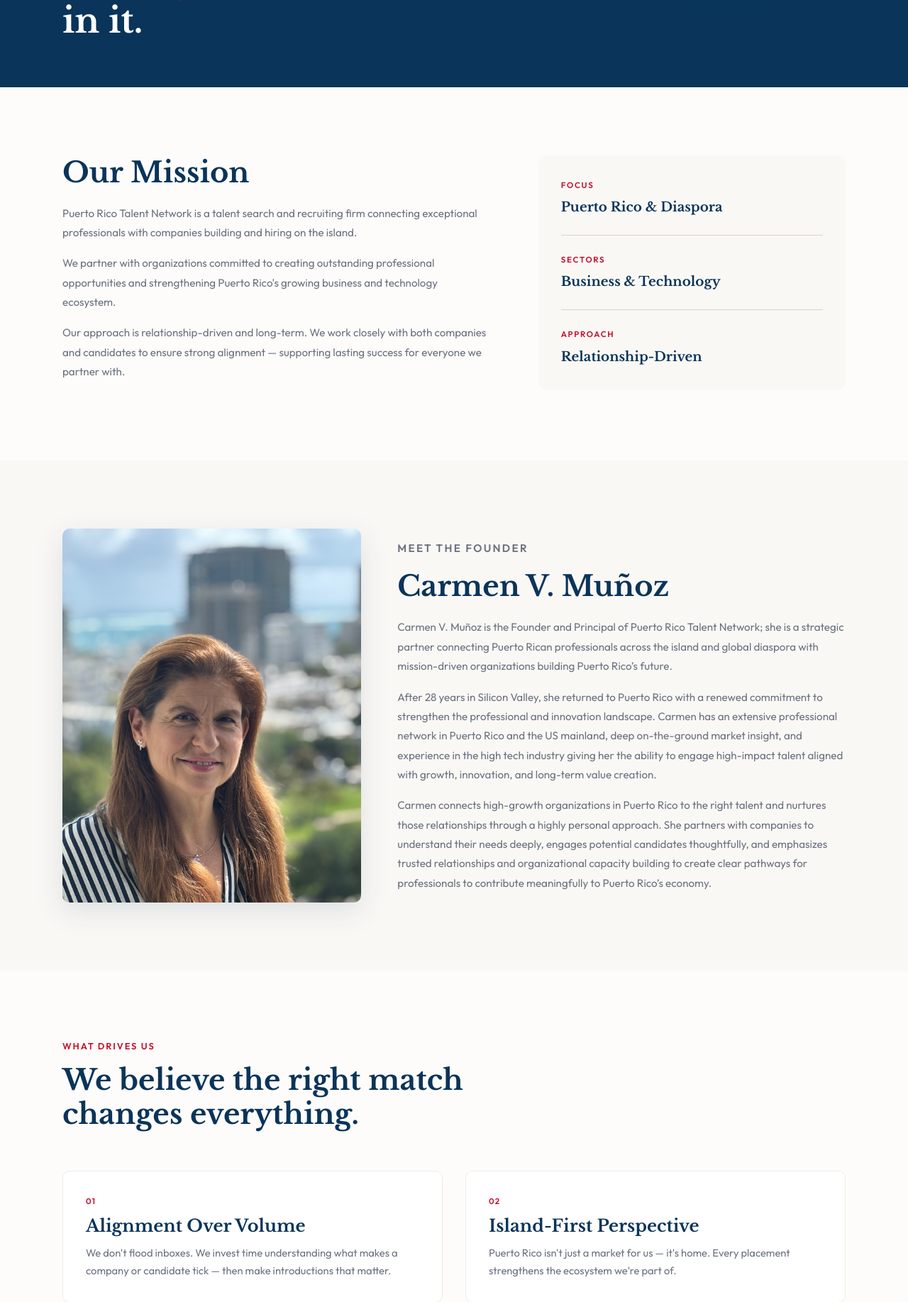
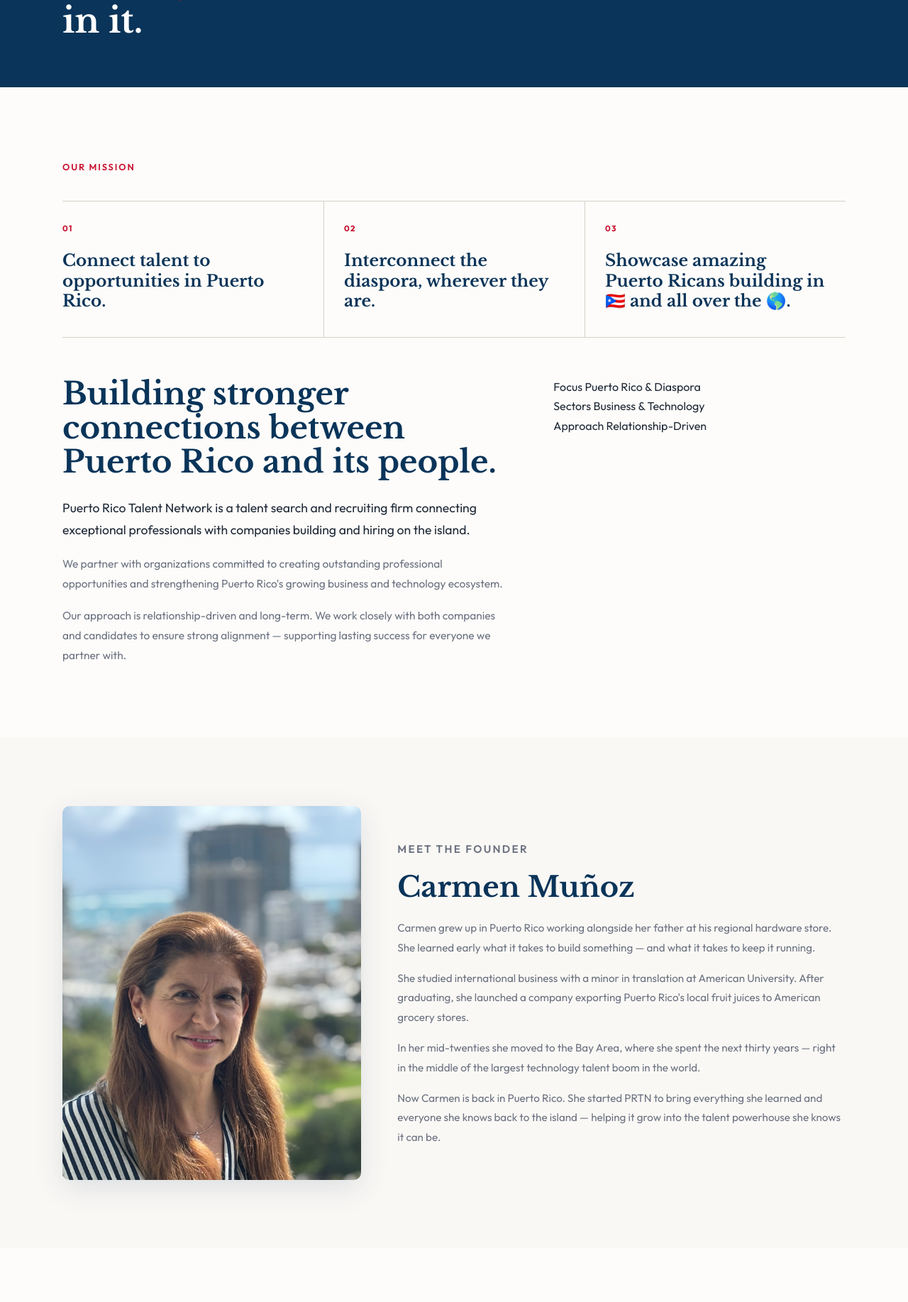
Before and after one commit to alexchappuis/Puerto-Rico-Talent-Network, a Django app: page /about/ in a window 1280 px wide. Shown: the part 292-2127 px from the top of the page at 71% size. Run offline with Django 5.2, Linux system fonts and the light colour scheme.

Commit message:
change to about us

```diff
--- a/website/static/css/styles.css
+++ b/website/static/css/styles.css
@@ -726,76 +726,110 @@
 }
 
 /* ==========================================================================
-   About — Mission Section
-   ========================================================================== */
-.about-mission {
-    padding: clamp(4rem, 8vw, 6rem) 0;
-}
-
-.about-mission__inner {
+   Mission (About page)
+   Replaces the old .about-mission block in styles.css
+   ========================================================================== */
+
+.mission {
+    padding: clamp(4rem, 8vw, 6.5rem) 0;
+}
+
+.mission__inner {
     max-width: var(--max-width);
     margin: 0 auto;
     padding: 0 var(--gutter);
+}
+
+.mission .section-label {
+    margin-bottom: 2.25rem;
+}
+
+/* --- Three mission statements --- */
+
+.mission__trio {
     display: grid;
-    grid-template-columns: 1.4fr 1fr;
-    gap: 4rem;
+    grid-template-columns: repeat(3, 1fr);
+    border-top: 1px solid var(--stone);
+    border-bottom: 1px solid var(--stone);
+    margin-bottom: clamp(2.5rem, 5vw, 3.5rem);
+}
+
+.mission__block {
+    padding: 1.75rem 1.75rem 2.25rem 0;
+    display: flex;
+    flex-direction: column;
+}
+
+.mission__block + .mission__block {
+    border-left: 1px solid var(--stone);
+    padding-left: 1.75rem;
+}
+
+.mission__num {
+    font-family: var(--font-body);
+    font-size: 0.72rem;
+    font-weight: 700;
+    letter-spacing: 0.12em;
+    color: var(--red);
+}
+
+.mission__block p {
+    margin-top: 1.35rem;
+    font-family: var(--font-display);
+    font-size: clamp(1.15rem, 1.8vw, 1.45rem);
+    font-weight: 700;
+    line-height: 1.25;
+    color: var(--navy-deep);
+}
+
+/* --- Heading, copy, and the detail card --- */
+
+.mission__lower {
+    display: grid;
+    grid-template-columns: minmax(0, 1.45fr) minmax(300px, 0.95fr);
+    gap: clamp(2.5rem, 5vw, 4.5rem);
     align-items: start;
 }
 
-.about-mission__text h2 {
-    margin-bottom: 1.25rem;
-}
-
-.about-mission__lead {
-    font-size: 1.15rem;
-    font-weight: 400;
-    color: var(--charcoal);
+.mission__heading {
+    font-family: var(--font-display);
+    font-size: clamp(1.8rem, 3.4vw, 2.75rem);
+    line-height: 1.1;
+    color: var(--navy-deep);
+    margin-bottom: 1.5rem;
+}
+
+.mission__text p {
+    color: var(--slate);
+    font-size: 0.97rem;
     line-height: 1.8;
-    margin-bottom: 1rem;
-}
-
-.about-mission__text p {
-    color: var(--slate);
-    font-size: 0.95rem;
-    line-height: 1.8;
-    margin-bottom: 1rem;
-}
-
-/* Stat block */
-.stat-block {
-    background: var(--cream);
-    border-radius: 12px;
-    padding: 2rem;
-    display: flex;
-    flex-direction: column;
-    gap: 1.5rem;
-}
-
-.stat-block__item {
-    padding-bottom: 1.5rem;
-    border-bottom: 1px solid var(--stone);
-}
-
-.stat-block__item:last-child {
-    padding-bottom: 0;
-    border-bottom: none;
-}
-
-.stat-block__label {
-    display: block;
-    font-size: 0.72rem;
-    font-weight: 600;
-    letter-spacing: 0.15em;
-    text-transform: uppercase;
-    color: var(--red);
-    margin-bottom: 0.35rem;
-}
-
-.stat-block__value {
-    font-family: var(--font-display);
-    font-size: 1.15rem;
-    font-weight: 700;
-    color: var(--navy-deep);
+    margin-bottom: 1.1rem;
+}
+
+.mission__text p:last-child {
+    margin-bottom: 0;
+}
+
+.mission__lead {
+    font-size: 1.1rem !important;
+    color: var(--charcoal) !important;
+}
+
+@media (max-width: 900px) {
+    .mission__trio,
+    .mission__lower {
+        grid-template-columns: 1fr;
+    }
+
+    .mission__block {
+        padding: 1.5rem 0 1.75rem;
+    }
+
+    .mission__block + .mission__block {
+        border-left: none;
+        border-top: 1px solid var(--stone);
+        padding-left: 0;
+    }
 }
 
 /* ==========================================================================
--- a/website/templates/PRTN/about_us.html
+++ b/website/templates/PRTN/about_us.html
@@ -14,30 +14,52 @@
 </section>
 
 <!-- Mission -->
-<section class="about-mission">
-    <div class="about-mission__inner">
-        <div class="about-mission__text fade-up">
-            <h2>Our Mission</h2>
-            <p class="about-mission__lead">Puerto Rico Talent Network is a talent search and recruiting firm connecting exceptional professionals with companies building and hiring on the island.</p>
+<section class="mission">
+    <div class="mission__inner">
+
+        <p class="section-label fade-up">Our Mission</p>
+
+        <div class="mission__trio fade-up">
+            <div class="mission__block">
+                <span class="mission__num">01</span>
+                <p>Connect talent to opportunities in Puerto Rico.</p>
+            </div>
+            <div class="mission__block">
+                <span class="mission__num">02</span>
+                <p>Interconnect the diaspora, wherever they are.</p>
+            </div>
+            <div class="mission__block">
+                <span class="mission__num">03</span>
+                <p>Showcase amazing Puerto Ricans building in 🇵🇷 and all over the 🌎.</p>
+            </div>
+        </div>
+
+        <div class="mission__lower">
+            <div class="mission__text fade-up">
+                <h2 class="mission__heading">Building stronger connections between Puerto Rico and its people.</h2>
+                <p class="mission__lead">Puerto Rico Talent Network is a talent search and recruiting firm connecting exceptional professionals with companies building and hiring on the island.</p>
                 <p>We partner with organizations committed to creating outstanding professional opportunities and strengthening Puerto Rico's growing business and technology ecosystem.</p>
                 <p>Our approach is relationship-driven and long-term. We work closely with both companies and candidates to ensure strong alignment — supporting lasting success for everyone we partner with.</p>
             </div>
-        <div class="about-mission__aside fade-up">
+
+            <aside class="mission__aside fade-up">
                 <div class="stat-block">
                     <div class="stat-block__item">
                         <span class="stat-block__label">Focus</span>
-                    <span class="stat-block__value">Puerto Rico & Diaspora</span>
+                        <span class="stat-block__value">Puerto Rico &amp; Diaspora</span>
                     </div>
                     <div class="stat-block__item">
                         <span class="stat-block__label">Sectors</span>
-                    <span class="stat-block__value">Business & Technology</span>
+                        <span class="stat-block__value">Business &amp; Technology</span>
                     </div>
                     <div class="stat-block__item">
                         <span class="stat-block__label">Approach</span>
                         <span class="stat-block__value">Relationship-Driven</span>
                     </div>
                 </div>
+            </aside>
         </div>
+
     </div>
 </section>
 
@@ -45,14 +67,15 @@
 <section class="founder">
     <div class="founder__inner">
         <div class="founder__photo fade-up">
-            <img src="{% static 'images/Carmen.jpg' %}" alt="Carmen Muñoz, Founder of PRTN">
+            <img src="{% static 'images/carmen.jpg' %}" alt="Carmen Muñoz, Founder of Puerto Rico Talent Network">
         </div>
         <div class="founder__text fade-up">
             <p class="section-label">Meet the Founder</p>
-            <h2>Carmen V. Muñoz</h2>
-            <p>Carmen V. Muñoz is the Founder and Principal of Puerto Rico Talent Network; she is a strategic partner connecting Puerto Rican professionals across the island and global diaspora with mission-driven organizations building Puerto Rico’s future.</p>
-            <p>After 28 years in Silicon Valley, she returned to Puerto Rico with a renewed commitment to strengthen the professional and innovation landscape. Carmen has an extensive professional network in Puerto Rico and the US mainland, deep on-the-ground market insight, and experience in the high tech industry giving her the ability to engage high-impact talent aligned with growth, innovation, and long-term value creation. </p>
-            <p>Carmen connects high-growth organizations in Puerto Rico to the right talent and nurtures those relationships through a highly personal approach. She partners with companies to understand their needs deeply, engages potential candidates thoughtfully, and emphasizes trusted relationships and organizational capacity building to create clear pathways for professionals to contribute meaningfully to Puerto Rico’s economy. </p>
+            <h2>Carmen Muñoz</h2>
+            <p>Carmen grew up in Puerto Rico working alongside her father at his regional hardware store. She learned early what it takes to build something — and what it takes to keep it running.</p>
+            <p>She studied international business with a minor in translation at American University. After graduating, she launched a company exporting Puerto Rico's local fruit juices to American grocery stores.</p>
+            <p>In her mid-twenties she moved to the Bay Area, where she spent the next thirty years — right in the middle of the largest technology talent boom in the world.</p>
+            <p>Now Carmen is back in Puerto Rico. She started PRTN to bring everything she learned and everyone she knows back to the island — helping it grow into the talent powerhouse she knows it can be.</p>
         </div>
     </div>
 </section>
```
Lines whose indentation alone changed are shown as unchanged.
